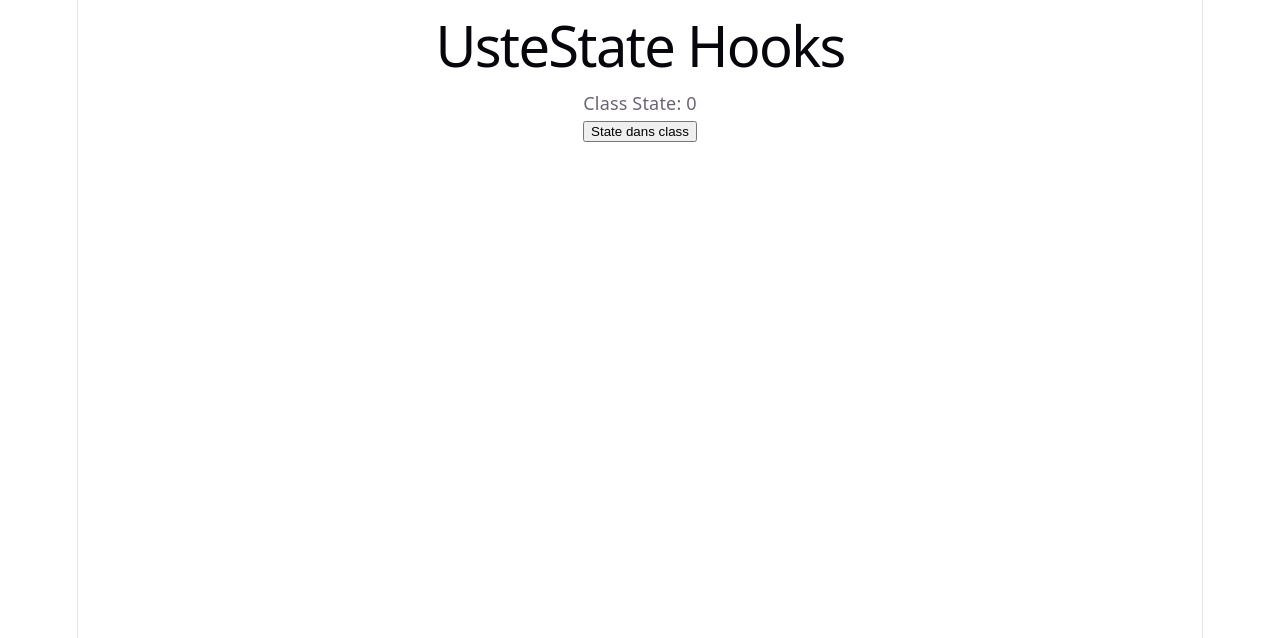
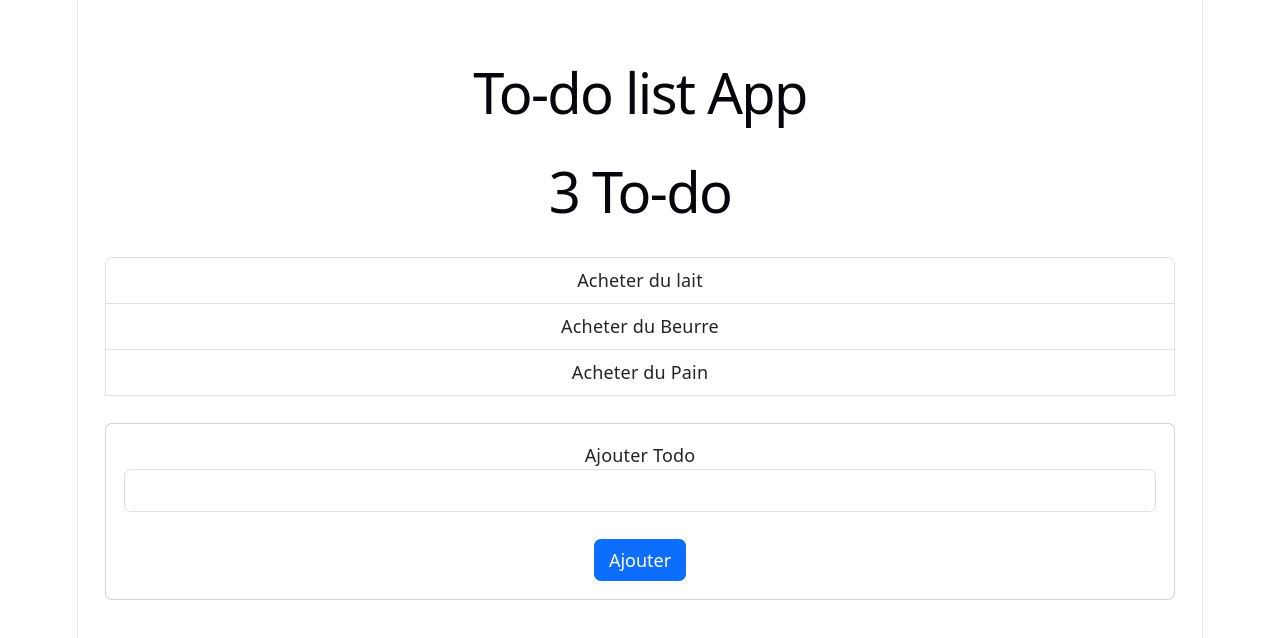
Before and after one commit to Alf33140/HooksApp, a React (Vite) app: page / in a window 1280 px wide. Shown: the top 638 px of the page. Built offline with nearby package versions, Linux system fonts and the light colour scheme.

Commit message:
ajout d une tache et affichage disparition du warning si vide avec click

```diff
--- a/index.html
+++ b/index.html
@@ -3,11 +3,14 @@
   <head>
     <meta charset="UTF-8" />
     <link rel="icon" type="image/svg+xml" href="/favicon.svg" />
+    <link href="https://cdn.jsdelivr.net/npm/bootstrap@5.3.8/dist/css/bootstrap.min.css" rel="stylesheet" integrity="sha384-sRIl4kxILFvY47J16cr9ZwB07vP4J8+LH7qKQnuqkuIAvNWLzeN8tE5YBujZqJLB" crossorigin="anonymous">
+
     <meta name="viewport" content="width=device-width, initial-scale=1.0" />
     <title>my-app</title>
   </head>
   <body>
     <div id="root"></div>
     <script type="module" src="/src/main.jsx"></script>
+    <script src="https://cdn.jsdelivr.net/npm/bootstrap@5.3.8/dist/js/bootstrap.bundle.min.js" integrity="sha384-FKyoEForCGlyvwx9Hj09JcYn3nv7wiPVlz7YYwJrWVcXK/BmnVDxM+D2scQbITxI" crossorigin="anonymous"></script>
   </body>
 </html>
--- a/package.json
+++ b/package.json
@@ -11,7 +11,8 @@
   },
   "dependencies": {
     "react": "^19.2.4",
-    "react-dom": "^19.2.4"
+    "react-dom": "^19.2.4",
+    "uuid": "^13.0.0"
   },
   "devDependencies": {
     "@eslint/js": "^9.39.4",
--- a/src/App.jsx
+++ b/src/App.jsx
@@ -1,26 +1,16 @@
-import { useState } from 'react'
-import reactLogo from './assets/react.svg'
-import viteLogo from './assets/vite.svg'
-import heroImg from './assets/hero.png'
-import ClassState from './Components/ClassState'
 
-import './App.css'
-
-function App() {
-  const [count, setCount] = useState(0)
-
-  return (
-
-
-        <div className="hero">
-            <h1 className="text-center">UsteState Hooks</h1>
-
-            <ClassState />
-        </div>
+import Todo from './Components/Todo';
 
 
 
-  )
+function App() {
+    return (
+        <div className="container text-center mt-4">
+            <h1>To-do list App</h1>
+           <div className="container mt-4">
+                <Todo />
+            </div>
+        </div>
+    );
 }
-
-export default App
+export default App;
--- /dev/null
+++ b/src/Components/AddTodoForm.jsx
@@ -0,0 +1,27 @@
+import React,{useState} from "react";
+
+
+const AddTodoForm = ({ addNewTodo }) => {
+
+    const [addTodo, setAddTodo] = useState('');
+        // addNewTodo(addTodo);
+    const handleTodo = (e) => {
+        e.preventDefault();
+        addNewTodo(addTodo);
+        setAddTodo('');
+    }
+
+    return (
+        <form onSubmit={handleTodo} className="mt-4">
+            <div className="card card-body">
+               <div className="form-group">
+                   <label>Ajouter Todo</label>
+                   <input className="form-control" value={addTodo} type="text" onChange={(e) => setAddTodo(e.target.value)} />
+                   <input className="btn btn-primary mt-4" type="submit" value="Ajouter"   />
+                </div>
+            </div>
+        </form>
+        )
+    }
+
+export default AddTodoForm
--- /dev/null
+++ b/src/Components/Todo.jsx
@@ -0,0 +1,50 @@
+import React from "react";
+import { useState } from "react";
+import AddTodoForm from './AddTodoForm';
+import { v4 as uuidv4 } from 'uuid';
+
+const Todo = () => {
+
+    const [todos, setTodos] = useState([
+        { id: 1, todo: 'Acheter du lait' },
+        { id: 2, todo: 'Acheter du Beurre' },
+        { id: 3, todo: 'Acheter du Pain' }
+    ])
+
+    console.log(todos);
+const myTodos = todos.map(todo => {
+    return (
+        <li className='list-group-item' key={todo.id}>{todo.todo}</li>
+        )
+    })
+const [warning,setWarning] = useState(false);
+ const addNewTodo = (newTodo) => {
+            const newid = uuidv4();
+            if(newTodo !== ''){
+                warning && setWarning(false);
+                setTodos([...todos,
+                    {
+                        id: newid,
+                        todo: newTodo
+                    }
+                ])
+        } else {
+            setWarning(true);
+        }
+ }
+ warning && <div className="alert alert-danger">Veuillez entrer une tâche</div>
+
+ const warningMsg = warning && <div className="alert alert-danger">Veuillez entrer une tâche</div>
+    return (
+        <div>
+            {warningMsg}
+                <h1 className="text-center">{todos.length} To-do</h1>
+                <ul className='list-group'>
+                    {myTodos}
+                    <AddTodoForm addNewTodo={addNewTodo} />
+                </ul>
+        </div>
+    )
+}
+
+export default Todo
```
Also changed, not shown: src/Appsanshooks.jsx (added, +28 -0 lines), src/Components/FunctionState.jsx (added, +15 -0 lines), 1 other file (tests, documents, lock files or other folders).
